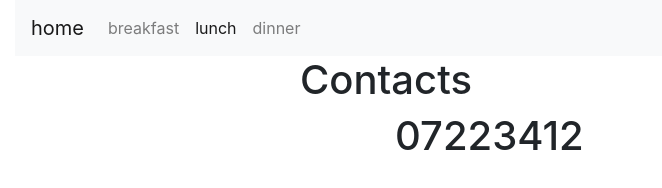
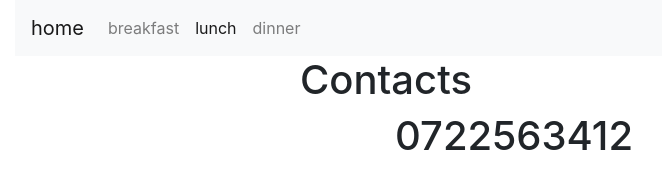
Before and after one commit to mallimuondu/breakfirstime, a plain HTML site: page contacts.html in a window 1280 px wide. Shown: the whole page, without its empty margins (70-732 px from the left). Drawn offline with Linux system fonts and the light colour scheme.

Commit message:
i have updeted  my  contacts.html file

```diff
--- a/contacts.html
+++ b/contacts.html
@@ -55,7 +55,7 @@
 		</div>
 		<div class="col-md-4">
 		<div class="heading">
-			<h1>07223412</h1>
+			<h1>0722563412</h1>
 		</div>
 		</div>
 		<div class="col-md-4">
```
